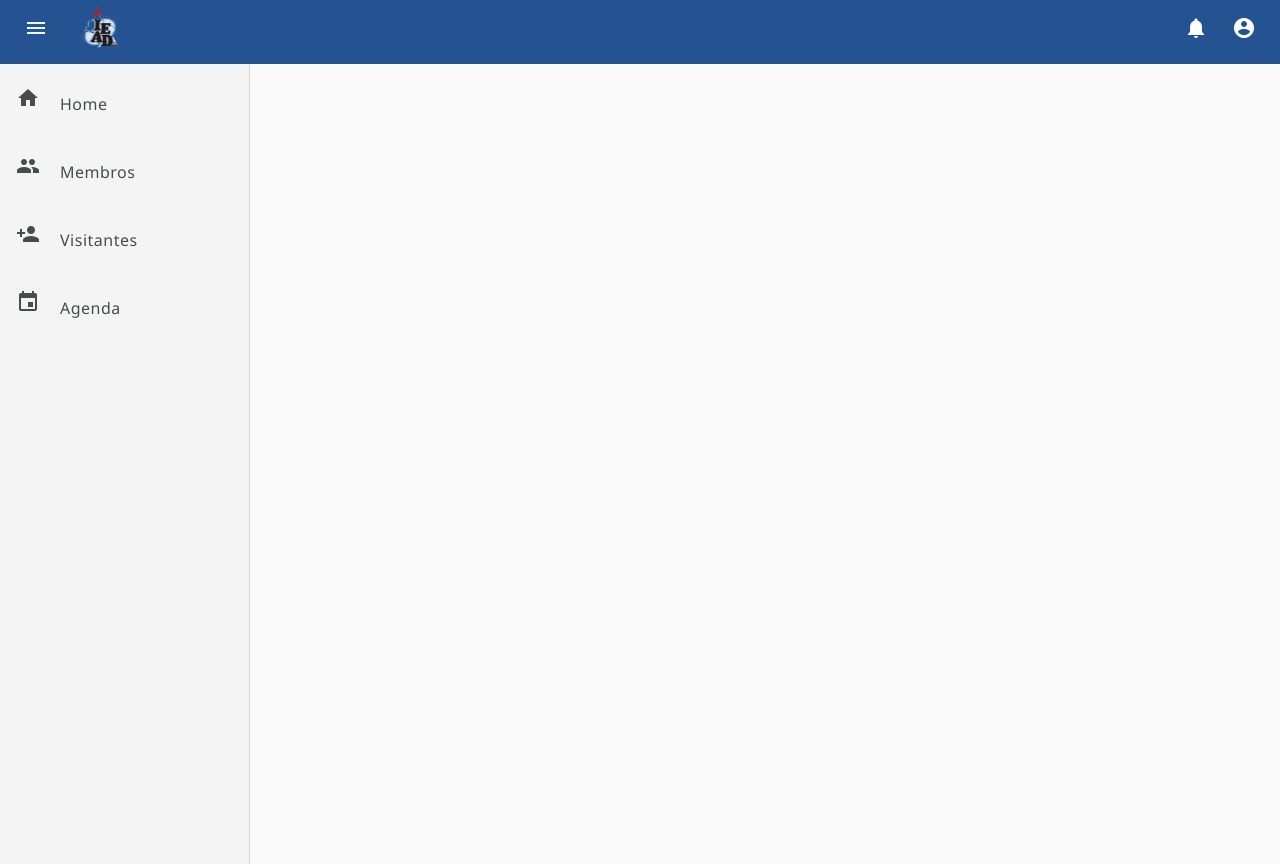
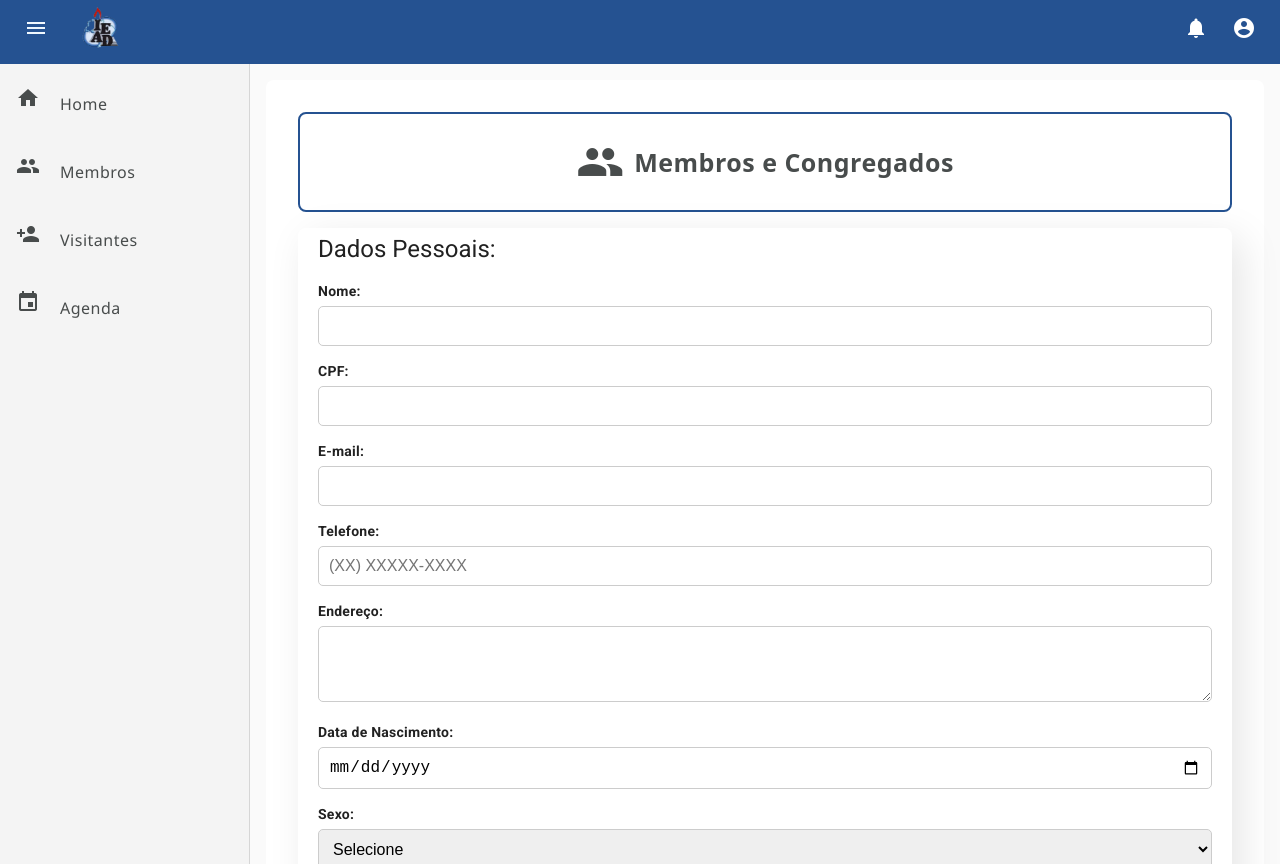
Before and after one commit to rafael-castilho-costa/cristoFy2.0, an Angular app: page /membros in a window 1280 px wide. Before the commit this address led to /. Built offline with nearby package versions, Linux system fonts and the light colour scheme.

Commit message:
feat(10-implement-tab-members):create form atv #10

```diff
--- a/src/app/membros/membros.component.css
+++ b/src/app/membros/membros.component.css
@@ -0,0 +1,106 @@
+.container-header {
+  width: 100%;
+  height: 100px;
+  display: flex;
+  justify-content: center;
+  align-items: center;
+  flex-wrap: wrap;
+  padding: 5px 20px;
+  border: 2px solid #255291;
+  border-radius: 8px;
+  overflow: hidden;
+  gap: 10px;
+}
+.header.title {
+    display: flex;
+    align-items: center;
+    gap: 8px;
+    max-width: 100%;
+    overflow: hidden;
+    min-height: 72px;
+}
+
+.custom-icon {
+  color: #484c4c;
+  font-size: 48px;
+  width: 48px;
+  height: 48px;
+  display: inline-block;
+  justify-content: center;
+  align-items: center;
+}
+
+.container-header h1 {
+  font-size: 25px;
+  font-weight: bold;
+  font-family: system-ui, -apple-system, BlinkMacSystemFont, 'Segoe UI', Roboto, Oxygen, Ubuntu, Cantarell, 'Open Sans', 'Helvetica Neue', sans-serif ;
+  letter-spacing: .5px;
+  color: #484c4c;
+  text-overflow: ellipsis;
+  overflow: hidden;
+  white-space: nowrap;
+  margin: 0;
+}
+.container-page {
+  width: 100%;
+  padding: 32px;
+  background-color: #fff;
+  border-radius: 8px;
+  display: block;
+}
+/*section config form*/
+
+.section-container {
+  padding: 5px 20px;
+  width: 100%;
+  height: 100%;
+  box-shadow: 10px 10px 40px rgba(0, 0, 0, 0.1);
+  border-radius: 8px;
+  overflow: hidden;
+}
+
+/*form config*/
+
+.form-container {
+  max-width: 500px;
+  margin: 50px auto;
+  padding: 20px;
+  background: #fff;
+  border-radius: 8px;
+  box-shadow: 0 2px 5px rgba(0, 0, 0, 0.1);
+}
+h2 {
+  text-align: center;
+  color: #333;
+}
+.form-group {
+  margin-bottom: 15px;
+}
+label {
+  display: block;
+  font-weight: bold;
+  margin-bottom: 5px;
+}
+input, select, textarea {
+  width: 100%;
+  padding: 10px;
+  border: 1px solid #ccc;
+  border-radius: 5px;
+  font-size: 16px;
+}
+textarea {
+  resize: vertical;
+}
+button {
+  width: 100%;
+  padding: 10px;
+  background-color: #28a745;
+  border: none;
+  color: #fff;
+  font-size: 16px;
+  border-radius: 5px;
+  cursor: pointer;
+}
+button:disabled {
+  background-color: #ccc;
+}
--- a/src/app/membros/membros.component.html
+++ b/src/app/membros/membros.component.html
@@ -1,3 +1,54 @@
-<p>
-  membros works!
-</p>
+<div class="container-page">
+    <div class="container-header">
+          <mat-icon class="mat-18 custom-icon">group</mat-icon>
+          <h1>Membros e Congregados</h1>
+    </div>
+    <div>
+      <h1></h1>
+      <h1></h1>
+    </div>
+
+    <section class="section-container">
+      <form formGroup="cadastroForm" (ngSubmit)="onSubmit()">
+        <div>
+          <h1>Dados Pessoais:</h1>
+        </div>
+        <div class="form-group">
+          <label for="nome">Nome:</label>
+          <input id="nome" formControlName="nome" type="text" required>
+        </div>
+        <div class="form-group">
+          <label for="cpf">CPF:</label>
+          <input id="cpf" formControlName="cpf" type="number" required>
+        </div>
+        <div class="form-group">
+          <label for="email">E-mail:</label>
+          <input id="email" formControlName="email" type="email" required>
+        </div>
+        <div class="form-group">
+          <label for="telefone">Telefone:</label>
+          <input id="telefone" formControlName="telefone" type="tel" placeholder="(XX) XXXXX-XXXX" required>
+        </div>
+        <div class="form-group">
+          <label for="endereco">Endereço:</label>
+          <textarea id="endereco" formControlName="endereco" rows="3"></textarea>
+        </div>
+        <div class="form-group">
+          <label for="nascimento">Data de Nascimento:</label>
+          <input id="nascimento" formControlName="nascimento" type="date" required>
+        </div>
+        <div class="form-group">
+          <label for="sexo">Sexo:</label>
+          <select id="sexo" formControlName="sexo" required>
+            <option value="">Selecione</option>
+            <option value="masculino">Masculino</option>
+            <option value="feminino">Feminino</option>
+          </select>
+        </div>
+        <div class="form-group">
+          <button type="submit" [disabled]="!cadastroForm.valid">Cadastrar</button>
+        </div>
+      </form>
+    </section>
+
+</div>
--- a/src/app/membros/membros.component.ts
+++ b/src/app/membros/membros.component.ts
@@ -1,15 +1,72 @@
 import { Component, OnInit } from '@angular/core';
+import { FormBuilder, FormGroup, Validators } from '@angular/forms';
+import { MatIconModule } from '@angular/material/icon';
 
 @Component({
+  standalone: true,
   selector: 'app-membros',
+  imports:[MatIconModule],
   templateUrl: './membros.component.html',
   styleUrls: ['./membros.component.css']
 })
 export class MembrosComponent implements OnInit {
+onSubmit(): void {
+  if (this.cadastroForm.valid) {
+    console.log ('Formulário Enviado!', this.cadastroForm.value);
+    alert('Cadastro Realizado com Sucesso!');
+    this.cadastroForm.reset();
+  } else {
+    alert('Preencha os campos obrigatórios corretamente.');
+  }
+}
+  cadastroForm: FormGroup;
 
-  constructor() { }
+  constructor(private fb: FormBuilder) {
+    this.cadastroForm = this.fb.group({
+      nome: ['',[Validators.required, Validators.minLength(3)]],
+      cpf: ['', [Validators.required, Validators.pattern(/^\d{3}\.\d{3}\.\d{3}\-\d{2}$/), this.validarCpf,]],
+      email: ['',[Validators.required, Validators.email]],
+      telefone: ['',[Validators.required, Validators.pattern(/^\(\d{2}\) \d{4,5}-\d{4}$/)]],
+      endereco: [''],
+      nascimento: ['', Validators.required],
+      sexo: ['', Validators.required],
+    });
+   }
 
-  ngOnInit() {
+  ngOnInit(): void {}
+
+  validarCpf(control:any) {
+    const cpf = control.value.replace(/\D/g,'');
+    if (!cpf || cpf.lenght !== 11 || /^(\d)\1+$/.test(cpf)) {
+      return { cpfInvalido: true};
+    }
+
+    let soma = 0;
+    let resto;
+
+    for (let i = 1; i <= 9; i++) {
+      soma += parseInt(cpf.substring(i - 1, i)) * (11 - i);
+    }
+    resto = (soma * 10) % 11;
+    if (resto === 10 || resto === 11) resto = 0;
+    if (resto !== parseInt(cpf.substring(9,10))) {
+      return {cpfInvalido: true};
+    }
+
+    soma = 0;
+
+    for (let i = 1; i <= 10; i++) {
+      soma += parseInt (cpf.substring(i- 1, i)) * (12 - i);
+    }
+
+    resto = (soma * 10) % 11;
+    if (resto === 10 || resto === 11) resto = 0;
+    if (resto !== parseInt(cpf.substring(10,11))) {
+      return {cpfInvalido: true};
+    }
+
+    return null;
+
   }
 
 }
```
Also changed, not shown: src/app/app.routes.ts (+13 -1 lines).
